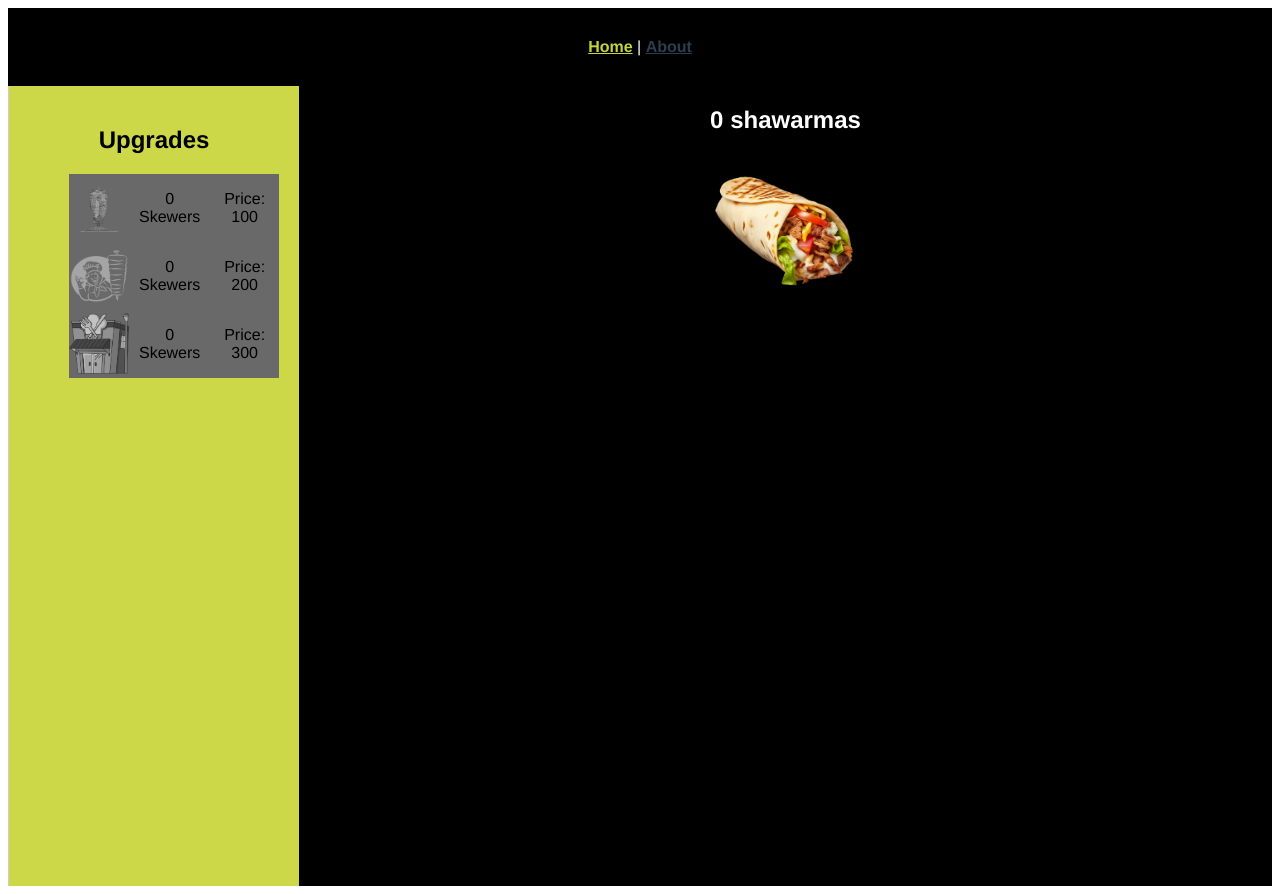
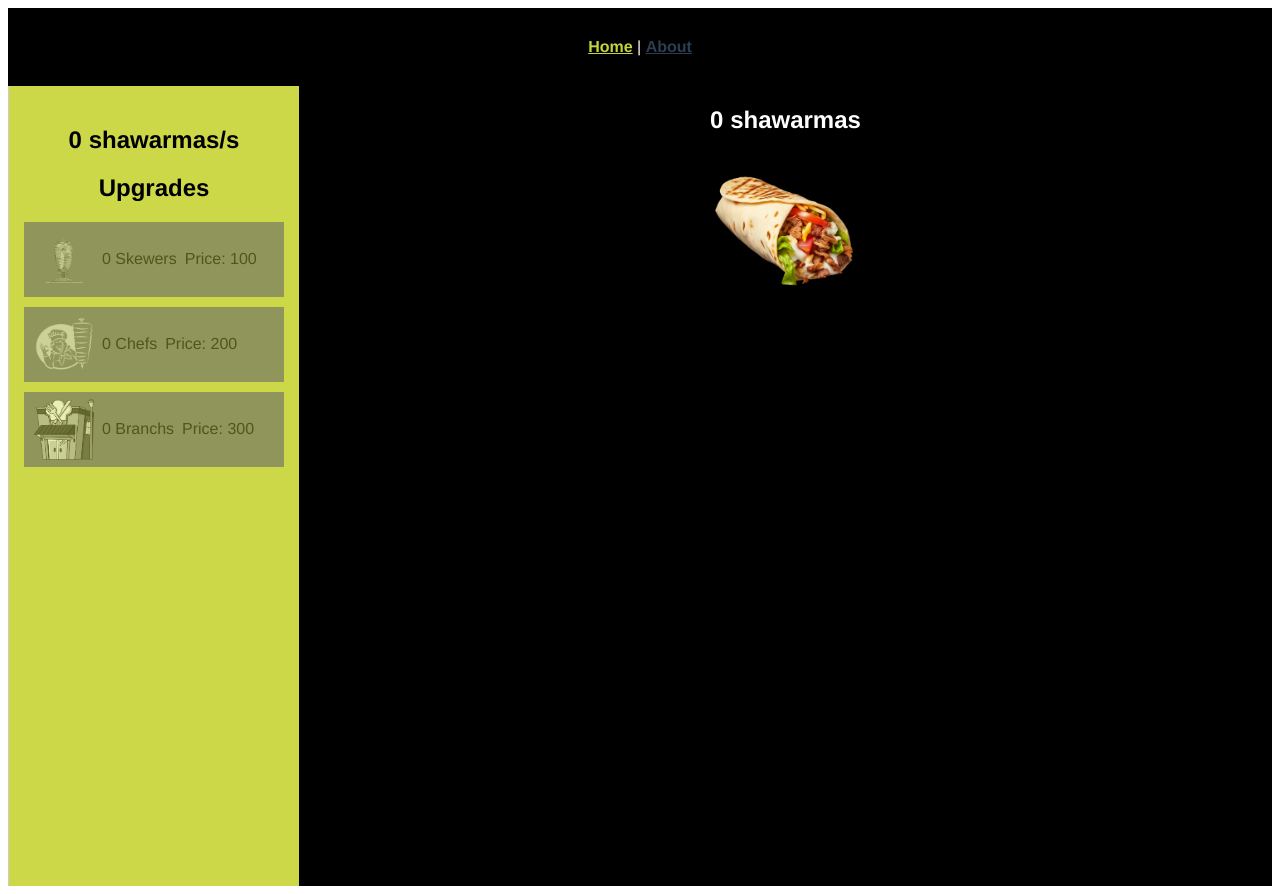
Before and after one commit to yorgo-haykal/shawarma-clicker, a Vue app in the folder shawarma-clicker/: page / in a window 1280 px wide. Built offline with nearby package versions, Linux system fonts and the light colour scheme.

Commit message:
Updates to the upgrades menu look

```diff
--- a/shawarma-clicker/src/components/UpgradeComponent.vue
+++ b/shawarma-clicker/src/components/UpgradeComponent.vue
@@ -1,12 +1,16 @@
 <template>
-  <img
-    class="upgrade-icon"
+  <div
+    class="upgrade-line"
     :class="{ disabled: $store.state.score < $store.state[`${upgrade}Cost`] }"
     @click="$store.commit('addUpgrade', upgrade)"
-    :src="imageSrc"
-  />
-  <p>{{ $store.getters[`${upgrade}s`] }} Skewers</p>
-  <p>Price: {{ $store.getters[`${upgrade}Cost`] }}</p>
+  >
+    <img class="upgrade-icon" :src="imageSrc" />
+    <p>
+      {{ $store.getters[`${upgrade}s`] }}
+      {{ upgrade.charAt(0).toUpperCase() + upgrade.slice(1) }}s
+    </p>
+    <p>Price: {{ $store.getters[`${upgrade}Cost`] }}</p>
+  </div>
 </template>
 
 <script>
@@ -26,11 +30,21 @@ export default {
 <style>
 .upgrade-icon {
   width: 60px;
-  height: auto;
+  height: 60px;
 }
 
-.upgrade-icon.disabled {
+.upgrade-line.disabled {
   filter: grayscale(100%);
   opacity: 0.6;
 }
+
+.upgrade-line {
+  padding-left: 10px;
+  background-color: dimgray;
+  display: flex;
+  align-items: center;
+  width: 250px;
+  height: 75px;
+  gap: 8px;
+}
 </style>
--- a/shawarma-clicker/src/components/UpgradesMenu.vue
+++ b/shawarma-clicker/src/components/UpgradesMenu.vue
@@ -1,4 +1,5 @@
 <template>
+  <h2>{{ $store.getters.scorePerSecond }} shawarmas/s</h2>
   <h2>Upgrades</h2>
   <ul>
     <li>
@@ -34,10 +35,17 @@ export default {
   opacity: 0.6;
 }
 
+ul {
+  list-style: none;
+  padding: 0;
+  display: flex;
+  flex-direction: column;
+  align-items: center;
+}
+
 li {
   display: flex;
-  align-items: center;
-  background-color: dimgray;
-  gap: 5px;
+  align-items: baseline;
+  margin-bottom: 10px;
 }
 </style>
--- a/shawarma-clicker/src/store/index.js
+++ b/shawarma-clicker/src/store/index.js
@@ -15,6 +15,7 @@ export default createStore({
   getters: {
     score: (state) => state.score,
     scorePerClick: (state) => state.scorePerClick,
+    scorePerSecond: (state) => state.scorePerSecond,
     skewers: (state) => state.skewers,
     skewerCost: (state) => state.skewerCost,
     chefs: (state) => state.chefs,
@@ -31,7 +32,7 @@ export default createStore({
         case "skewer":
           if (state.score >= state.skewerCost) {
             state.skewers += 1;
-            state.skewerCost *= 1.15;
+            state.skewerCost = Math.round(state.skewerCost * 1.15);
             state.scorePerSecond += 1;
             state.score -= 100;
           }
@@ -39,7 +40,7 @@ export default createStore({
         case "chef":
           if (state.score >= state.chefCost) {
             state.chefs += 1;
-            state.chefCost *= 1.15;
+            state.chefCost = Math.round(state.chefCost * 1.15);
             state.scorePerSecond += 3;
             state.score -= 200;
           }
@@ -47,11 +48,15 @@ export default createStore({
         case "branch":
           if (state.score >= state.branchCost) {
             state.branchs += 1;
-            state.branchCost *= 1.15;
+            state.branchCost = Math.round(state.branchCost * 1.15);
             state.scorePerSecond += 5;
             state.score -= 300;
           }
           break;
+        case "garlic":
+          if (state.score > 100) {
+            state.scorePerClick += 1;
+          }
       }
     },
   },
```
